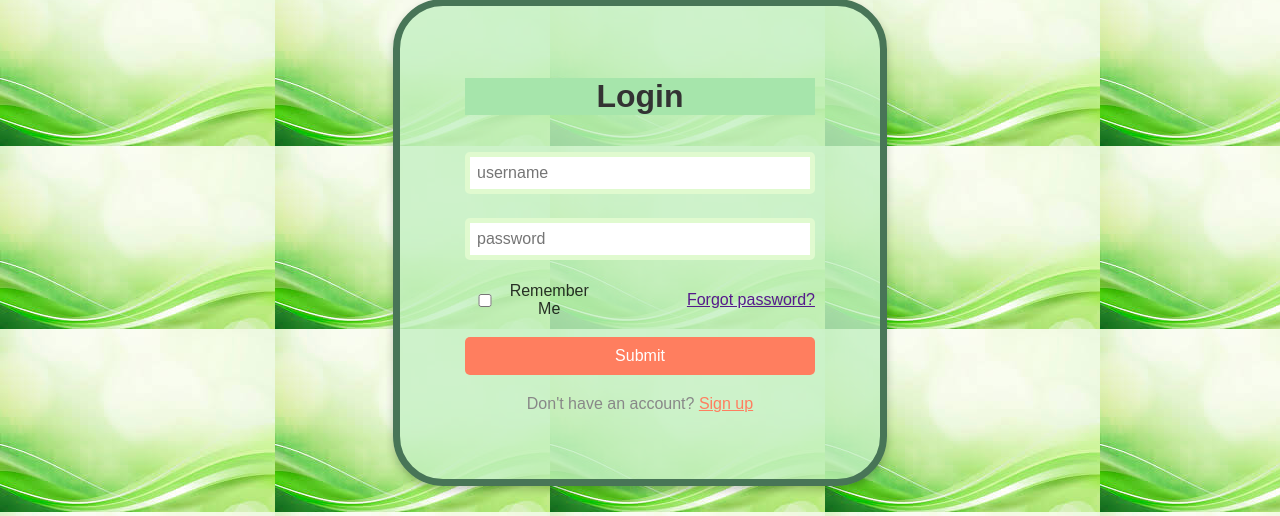
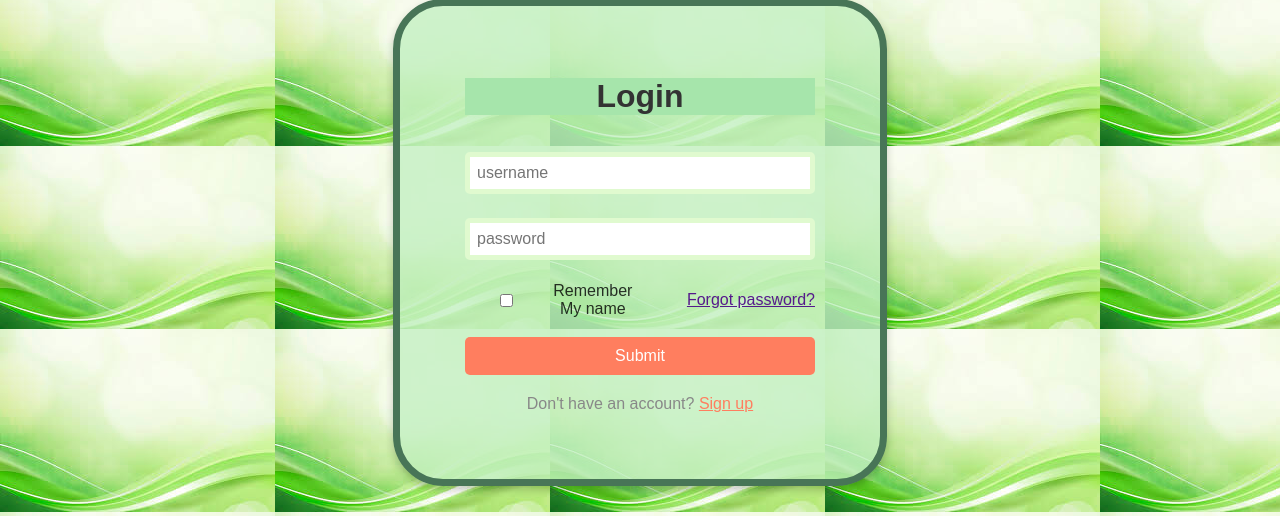
Before and after one commit to Divyasree-palanisamy/Internship-Explorer, a Flask app: page /login in a window 1280 px wide. Shown: the part 220-736 px from the top of the page. Run offline with Flask 3, Linux system fonts and the light colour scheme.

Commit message:
login updated

```diff
--- a/templates/login.html
+++ b/templates/login.html
@@ -177,7 +177,7 @@
                 <div class="content">
                     <div class="checkbox">
                         <input type="checkbox" id="remember-me">
-                        <label for="remember-me">Remember Me</label>
+                        <label for="remember-me">Remember My name</label>
                     </div>
                     <div class="pass-link">
                         <a href="#">Forgot password?</a>
```
